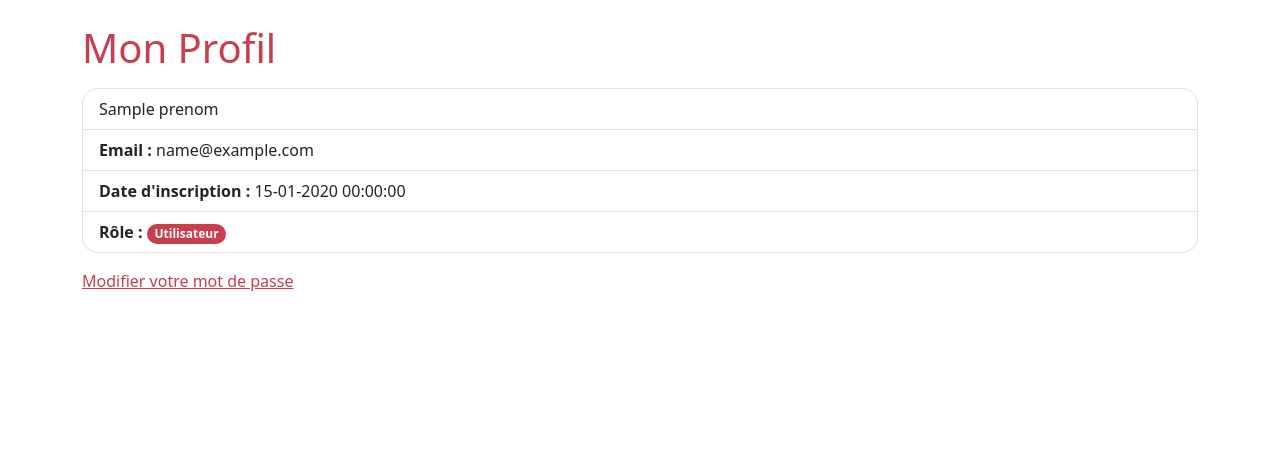
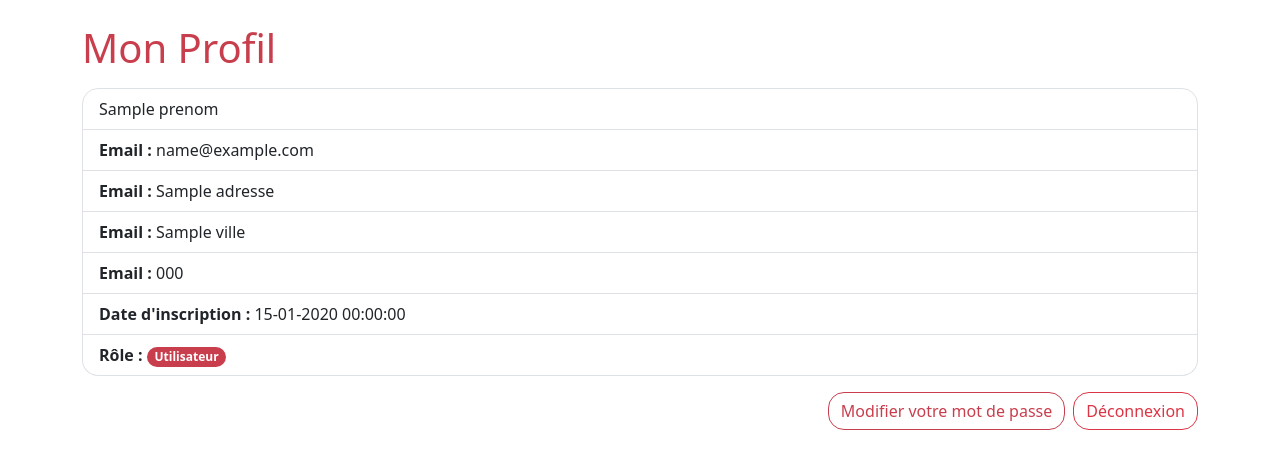
Before and after one commit to barryibrahim/cyber2, a Symfony app: template templates/utilisateur/profil.html.twig in a window 1280 px wide. Shown: the part 56-525 px from the top of the page. Run offline with Twig, Linux system fonts and the light colour scheme; the template is opened without the code that fills it: most values are stand-ins (such as "Sample title", 1, 10 or a date in 2020); some libraries are stand-ins or nearby versions.

Commit message:
quatrième commit

```diff
--- a/templates/base.html.twig
+++ b/templates/base.html.twig
@@ -55,6 +55,7 @@
 							<li class="nav-item">
 								<a class="nav-link" href="{{path('app_register')}}">S'inscrire</a>
 							</li>
+
 						{% else %}
 							<li class="nav-item">
 								<a class="nav-link" href="{{path('app_logout')}}">
--- a/templates/utilisateur/profil.html.twig
+++ b/templates/utilisateur/profil.html.twig
@@ -14,6 +14,15 @@
 				<strong>Email :</strong>
 				{{ utilisateur.email }}</li>
 			<li class="list-group-item">
+				<strong>Email :</strong>
+				{{ utilisateur.Adresse }}</li>
+			<li class="list-group-item">
+				<strong>Email :</strong>
+				{{ utilisateur.Ville }}</li>
+			<li class="list-group-item">
+				<strong>Email :</strong>
+				{{ utilisateur.Codepostal }}</li>
+			<li class="list-group-item">
 				<strong>Date d'inscription :</strong>
 				{{ utilisateur.dateinscription | date("d-m-Y H:i:s") }}</li>
 			<li class="list-group-item">
@@ -27,8 +36,9 @@
 				{% endif %}
 			</li>
 		</ul>
-		<p class="mt-3">
-			<a href="{{ path('app_change_motpasse') }}" class="link-primary">Modifier votre mot de passe</a>
-		</p>
+		<div class="d-flex justify-content-end mt-3">
+			<a href="{{ path('app_change_motpasse') }}" class="btn btn-outline-primary me-2">Modifier votre mot de passe</a>
+			<a href="{{ path('app_logout') }}" class="btn btn-outline-danger">Déconnexion</a>
+		</div>
 	</div>
 {% endblock %}
```
Also changed, not shown: src/Form/ModificationMotPasseType.php (+23 -5 lines), src/Form/RegistrationFormType.php (+19 -8 lines).
